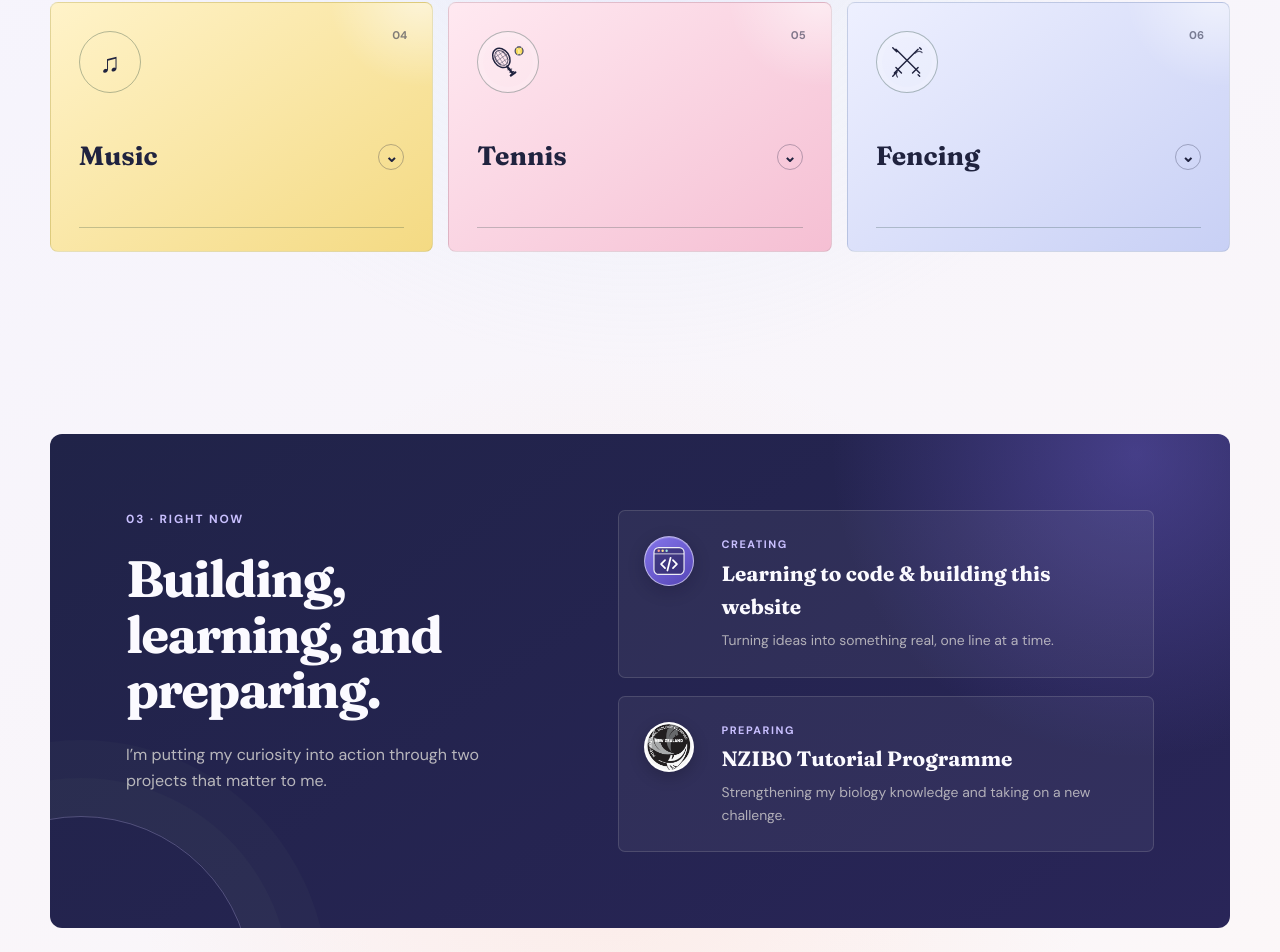
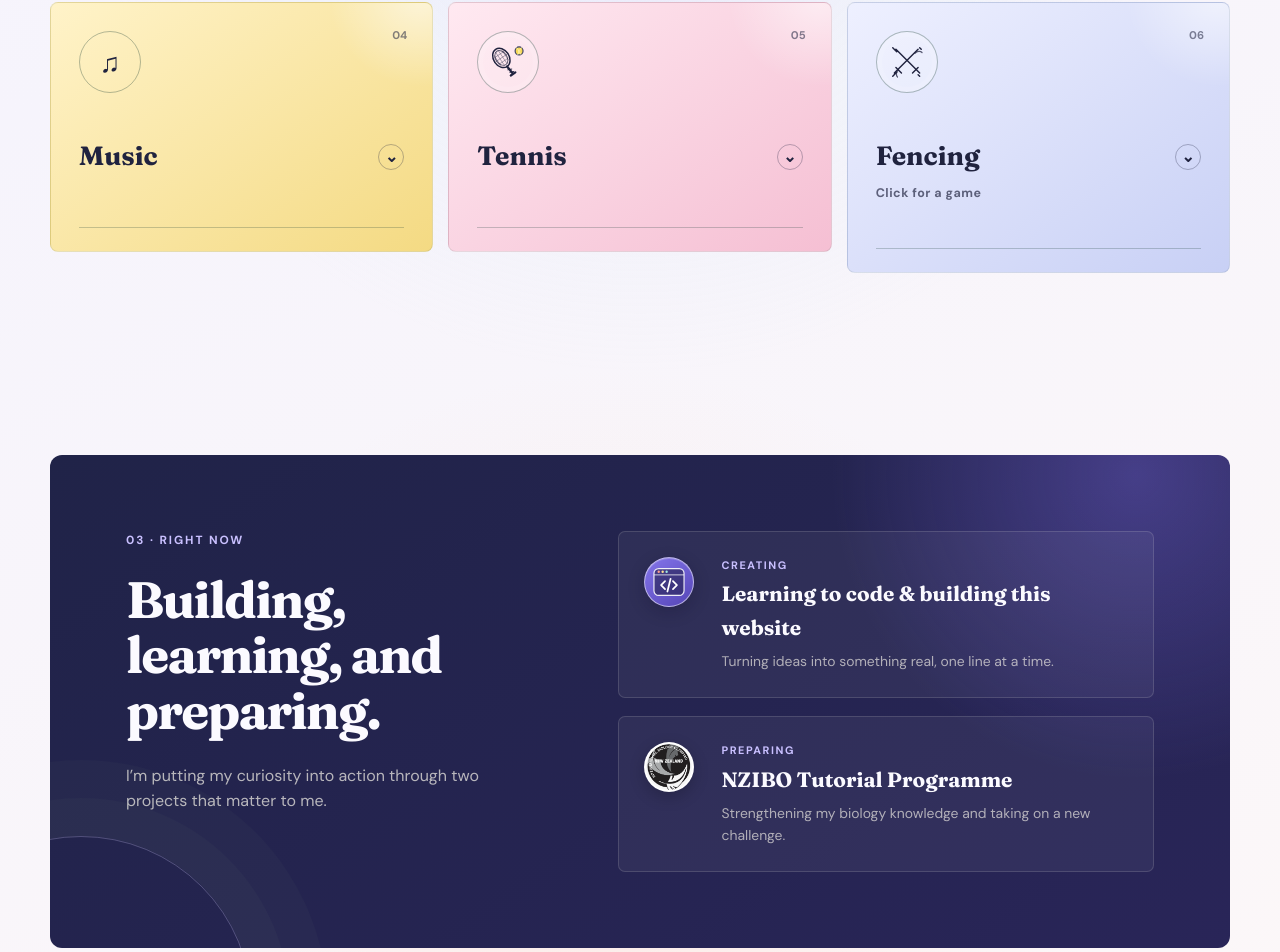
Before and after one commit to ryanshengtennis-bit/Project-Hail-Mary, a Next.js app: page / in a window 1280 px wide. Shown: the part 1851-2803 px from the top of the page. Built offline with nearby package versions, Linux system fonts and the light colour scheme.

Commit message:
Add fencing game prompt

```diff
--- a/app/page.js
+++ b/app/page.js
@@ -16,7 +16,7 @@ function Brand({ footer = false, onCrownClick }) {
   );
 }
 
-function InterestCard({ number, className, title, description, href, children }) {
+function InterestCard({ number, className, title, subtitle, description, href, children }) {
   const [open, setOpen] = useState(false);
   const descriptionId = `${title.toLowerCase()}-description`;
 
@@ -29,6 +29,7 @@ function InterestCard({ number, className, title, description, href, children })
           <span>{title}</span><span className="card-arrow" aria-hidden="true">⌄</span>
         </button>
       </h3>
+      {subtitle && <p className="card-subtitle">{subtitle}</p>}
       <div className={`card-description${open ? ' is-open' : ''}`} id={descriptionId}>
         <p>{description}</p>
         {href && (
@@ -267,7 +268,7 @@ export default function Home() {
               <InterestCard number="05" className="card-tennis" title="Tennis" description="Building skill, strategy, and resilience one rally at a time.">
                 <div className="card-icon card-icon-tennis" aria-hidden="true"><svg viewBox="0 0 48 48"><g className="tennis-racket" transform="rotate(-34 22 23)"><ellipse cx="19" cy="16" rx="10" ry="13"/><ellipse className="racket-inner" cx="19" cy="16" rx="7.2" ry="10.2"/><path className="racket-strings" d="M13 8v16M17 6v20M21 6v20M25 9v14M11 11h16M10 16h18M12 21h14"/><path className="racket-shaft" d="m19 29 1 12M16.5 41h7"/><path className="racket-grip" d="m17.5 33 4.5 2m-4.2 2 4.5 2"/></g><circle className="tennis-ball" cx="38" cy="10" r="5"/><path className="tennis-seam" d="M35 6.1c2.6 2 3.6 5.5 1.4 8.4M41 5.8c-2.5 2.2-3.2 5.7-.9 8.5"/></svg></div>
               </InterestCard>
-              <InterestCard number="06" className="card-fencing" title="Fencing" description="Combining quick decisions, precise movement, and tactical thinking." href="https://en-garde-fencing-arena.echristina-wang.chatgpt.site">
+              <InterestCard number="06" className="card-fencing" title="Fencing" subtitle="Click for a game" description="Combining quick decisions, precise movement, and tactical thinking." href="https://en-garde-fencing-arena.echristina-wang.chatgpt.site">
                 <div className="card-icon card-icon-fencing" aria-hidden="true"><svg viewBox="0 0 48 48"><path d="M8 38 38 8M10 31l7 7M6 42l5-5M40 6l2 2"/><path d="m10 8 30 30M31 38l7-7M6 6l5 5M38 40l2 2"/><path className="icon-detail" d="M13 34c-3 3-3 7-1 9M34 13c3-3 7-3 9-1"/></svg></div>
               </InterestCard>
             </div>
--- a/styles.css
+++ b/styles.css
@@ -721,6 +721,14 @@ h1 em {
 .interest-card h3 { margin-bottom: 0; font-family: var(--serif); font-size: 1.65rem; }
 .interest-card p { margin: 0; font-size: .91rem; line-height: 1.55; }
 
+.interest-card .card-subtitle {
+  margin: -2px 0 8px;
+  font-size: .78rem;
+  font-weight: 700;
+  letter-spacing: .04em;
+  opacity: .68;
+}
+
 .card-toggle {
   width: 100%;
   display: flex;
```
